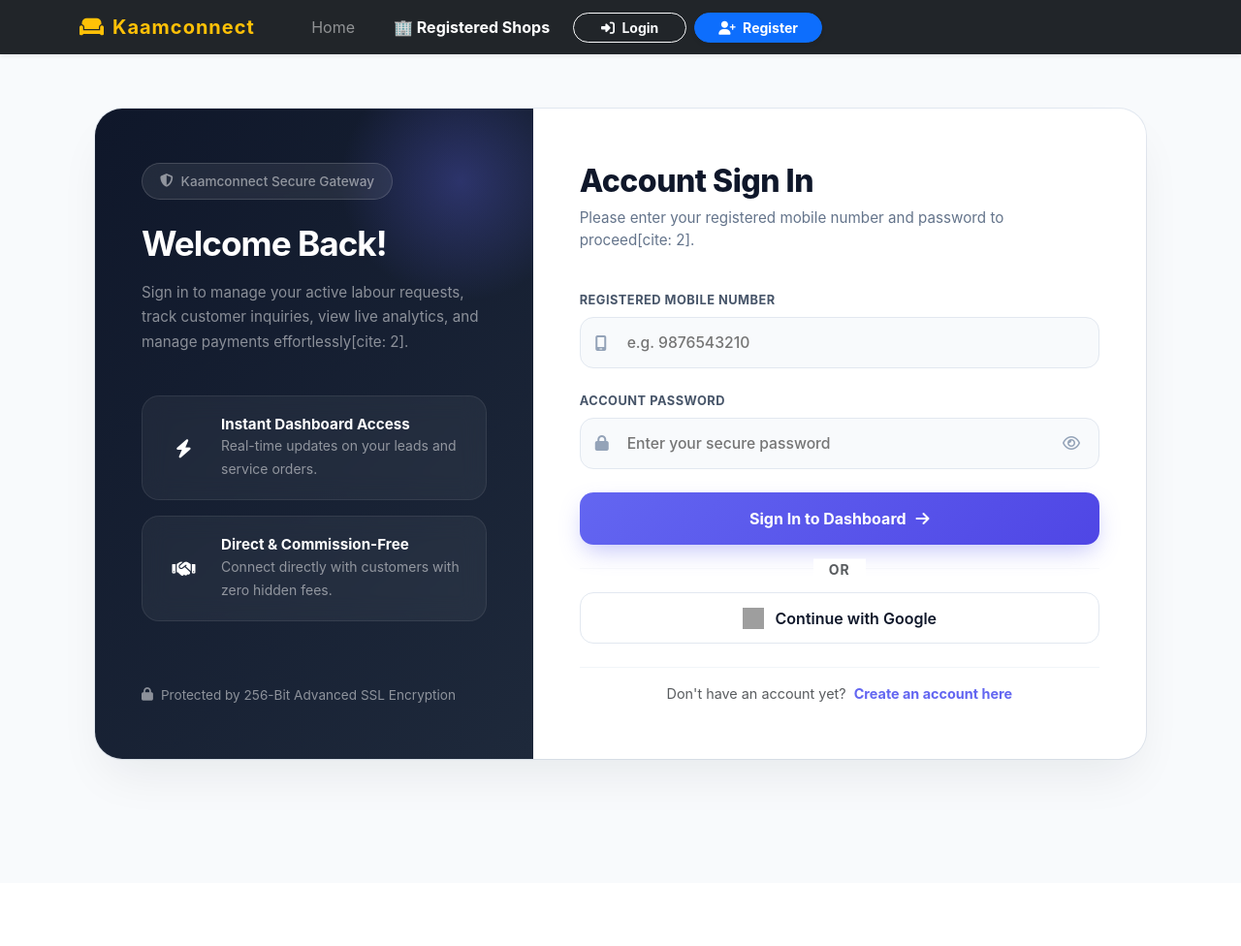
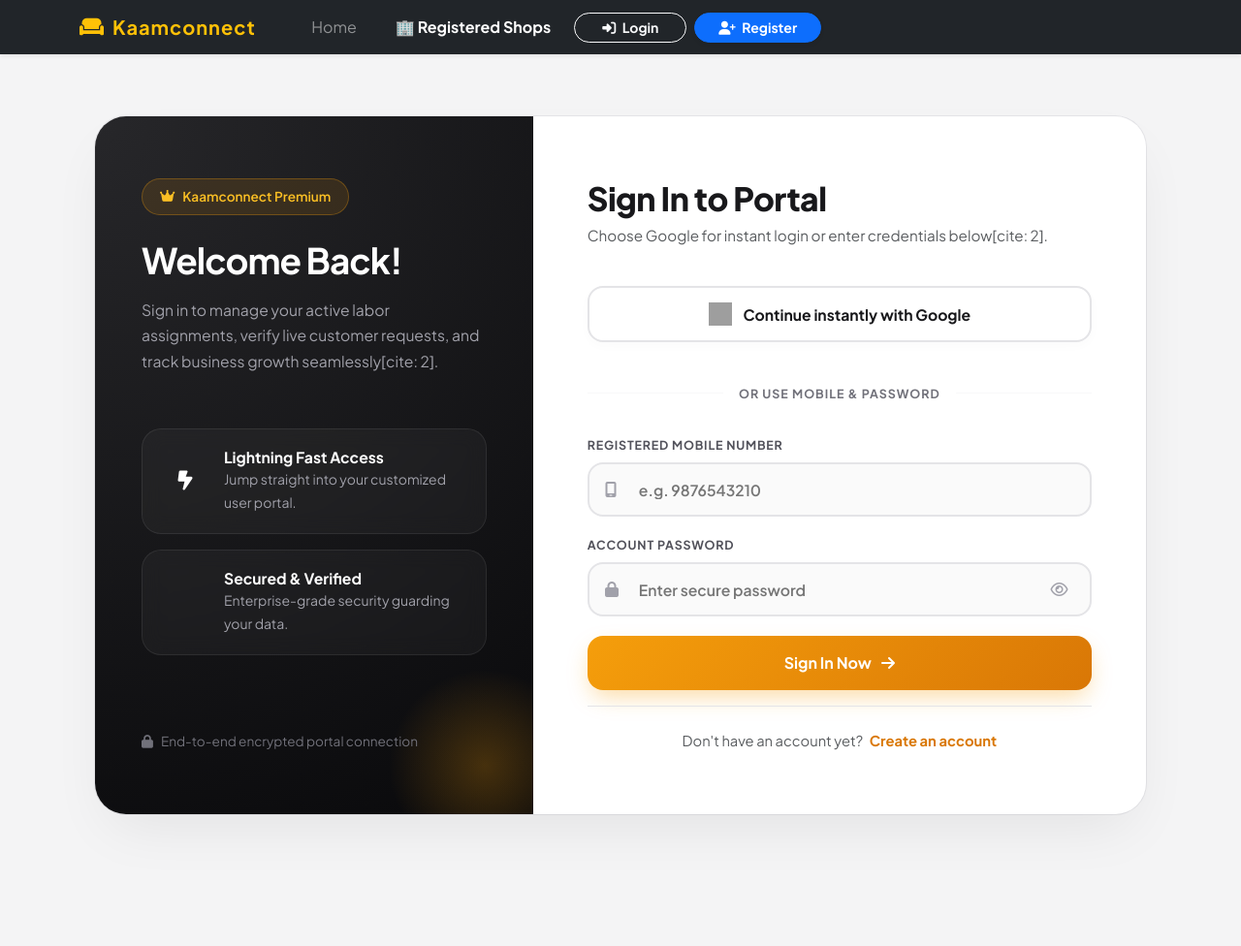
Before and after one commit to kaamconnect01/kaamconnect, a Flask app: page /login in a window 1280 px wide. Shown: the whole page at 97% size. Before the commit the page ends 809 px from the top, so only its background shows below. Run offline with Flask 3, Linux system fonts and the light colour scheme; some libraries are stand-ins or nearby versions; grey boxes are pictures that could not be loaded.

Commit message:
Update login.html

```diff
--- a/templates/login.html
+++ b/templates/login.html
@@ -1,44 +1,45 @@
 {% extends 'base.html' %}
 {% block content %}
 <style>
+    @import url('https://fonts.googleapis.com/css2?family=Plus+Jakarta+Sans:wght@400;500;600;700;800&display=swap');
+
     :root {
-        --primary-color: #6366f1;
-        --primary-hover: #4f46e5;
-        --accent-glow: rgba(99, 102, 241, 0.2);
-        --bg-main: #f8fafc;
+        --brand-amber: #f59e0b;
+        --brand-amber-dark: #d97706;
+        --dark-bg: #09090b;
         --card-bg: #ffffff;
-        --text-main: #0f172a;
-        --text-muted: #64748b;
-        --border-color: #e2e8f0;
+        --text-main: #18181b;
+        --text-muted: #71717a;
+        --border-light: #e4e4e7;
     }
 
     body {
-        background-color: var(--bg-main);
-        font-family: 'Inter', -apple-system, BlinkMacSystemFont, "Segoe UI", Roboto, sans-serif;
+        background-color: #f4f4f5;
+        font-family: 'Plus Jakarta Sans', sans-serif;
     }
 
-    .auth-wrapper {
-        min-height: 85vh;
+    .luxury-login-wrapper {
+        min-height: 88vh;
         display: flex;
         align-items: center;
         justify-content: center;
-        padding: 2rem 1rem;
+        padding: 2.5rem 1rem;
     }
 
-    .auth-container {
+    .luxury-card-container {
         background: var(--card-bg);
-        border-radius: 28px;
-        box-shadow: 0 25px 50px -12px rgba(15, 23, 42, 0.08), 0 0 0 1px var(--border-color);
+        border-radius: 32px;
+        box-shadow: 0 25px 60px -15px rgba(0, 0, 0, 0.08), 0 0 0 1px var(--border-light);
         width: 100%;
         max-width: 1100px;
         overflow: hidden;
     }
 
-    /* Left Brand Panel */
-    .auth-brand-pane {
-        background: linear-gradient(135deg, #0f172a 0%, #1e293b 100%);
+    /* Left Side: Brand Experience */
+    .luxury-brand-side {
+        background: radial-gradient(circle at top left, #27272a 0%, #09090b 100%);
         color: #ffffff;
-        padding: 3.5rem 3rem;
+        padding: 4rem 3rem;
         display: flex;
         flex-direction: column;
         justify-content: space-between;
@@ -46,287 +47,300 @@
         overflow: hidden;
     }
 
-    .auth-brand-pane::before {
+    .luxury-brand-side::after {
         content: '';
         position: absolute;
-        top: -50px;
+        bottom: -50px;
         right: -50px;
-        width: 250px;
-        height: 250px;
-        background: radial-gradient(circle, rgba(99, 102, 241, 0.3) 0%, transparent 70%);
+        width: 200px;
+        height: 200px;
+        background: radial-gradient(circle, rgba(245, 158, 11, 0.25) 0%, transparent 70%);
         border-radius: 50%;
     }
 
-    .brand-badge-pill {
+    .amber-badge {
         display: inline-flex;
         align-items: center;
         gap: 8px;
-        background: rgba(255, 255, 255, 0.08);
-        border: 1px solid rgba(255, 255, 255, 0.15);
+        background: rgba(245, 158, 11, 0.12);
+        border: 1px solid rgba(245, 158, 11, 0.3);
+        color: #fbbf24;
         padding: 8px 18px;
         border-radius: 50px;
         font-size: 0.85rem;
-        font-weight: 500;
-        backdrop-filter: blur(10px);
+        font-weight: 600;
     }
 
-    .feature-card-item {
-        background: rgba(255, 255, 255, 0.05);
+    .feature-point-box {
+        background: rgba(255, 255, 255, 0.04);
         border: 1px solid rgba(255, 255, 255, 0.08);
-        border-radius: 18px;
+        border-radius: 20px;
         padding: 1.25rem;
         margin-bottom: 1rem;
-        transition: all 0.3s ease;
-        backdrop-filter: blur(12px);
+        backdrop-filter: blur(10px);
+        transition: transform 0.3s ease;
     }
 
-    .feature-card-item:hover {
-        background: rgba(255, 255, 255, 0.09);
+    .feature-point-box:hover {
         transform: translateY(-3px);
-        border-color: rgba(99, 102, 241, 0.4);
+        border-color: rgba(245, 158, 11, 0.4);
     }
 
-    /* Right Form Panel */
-    .auth-form-pane {
-        padding: 3.5rem 3rem;
+    /* Right Side: Form Panel */
+    .luxury-form-side {
+        padding: 4rem 3.5rem;
         display: flex;
         flex-direction: column;
         justify-content: center;
     }
 
-    .form-title {
-        font-size: 2rem;
+    .form-heading-title {
+        font-size: 2.1rem;
         font-weight: 800;
         color: var(--text-main);
         letter-spacing: -0.5px;
     }
 
-    .form-subtitle {
-        color: var(--text-muted);
-        font-size: 0.95rem;
+    /* TOP GOOGLE BUTTON STYLING */
+    .btn-top-google {
+        background: #ffffff;
+        border: 2px solid var(--border-light);
+        color: var(--text-main);
+        border-radius: 16px;
+        padding: 0.95rem;
+        font-weight: 700;
+        font-size: 0.98rem;
+        display: flex;
+        align-items: center;
+        justify-content: center;
+        gap: 12px;
+        text-decoration: none;
+        transition: all 0.3s ease;
+        box-shadow: 0 4px 12px rgba(0,0,0,0.02);
     }
 
-    .input-field-group {
-        margin-bottom: 1.5rem;
+    .btn-top-google:hover {
+        background: #fafafa;
+        border-color: var(--brand-amber);
+        transform: translateY(-2px);
+        box-shadow: 0 8px 20px rgba(245, 158, 11, 0.12);
+        color: var(--text-main);
     }
 
-    .input-field-group label {
-        font-size: 0.8rem;
+    .divider-or-text {
+        position: relative;
+        text-align: center;
+        margin: 1.75rem 0;
+    }
+
+    .divider-or-text hr {
+        border-color: var(--border-light);
+    }
+
+    .divider-or-text span {
+        position: absolute;
+        top: 50%;
+        left: 50%;
+        transform: translate(-50%, -50%);
+        background: var(--card-bg);
+        padding: 0 1rem;
+        color: var(--text-muted);
+        font-size: 0.78rem;
         font-weight: 700;
-        color: #475569;
+        letter-spacing: 1px;
+    }
+
+    .input-group-element {
+        margin-bottom: 1.25rem;
+    }
+
+    .input-group-element label {
+        font-size: 0.78rem;
+        font-weight: 700;
+        color: #52525b;
         margin-bottom: 0.5rem;
         text-transform: uppercase;
-        letter-spacing: 0.5px;
+        letter-spacing: 0.8px;
         display: block;
     }
 
-    .custom-input-wrapper {
+    .input-box-wrapper {
         position: relative;
         display: flex;
         align-items: center;
     }
 
-    .input-icon-prefix {
+    .input-icon-left {
         position: absolute;
-        left: 1rem;
-        color: #94a3b8;
+        left: 1.15rem;
+        color: #a1a1aa;
         font-size: 1rem;
-        transition: color 0.3s ease;
         z-index: 2;
         pointer-events: none;
     }
 
-    .form-control-modern {
+    .luxury-form-control {
         width: 100%;
-        padding: 0.85rem 1rem 0.85rem 3rem;
+        padding: 0.9rem 1rem 0.9rem 3.2rem;
         font-size: 0.98rem;
-        border-radius: 14px;
-        border: 1.5px solid var(--border-color);
-        background-color: #f8fafc;
+        border-radius: 16px;
+        border: 2px solid var(--border-light);
+        background-color: #fafafa;
         color: var(--text-main);
-        font-weight: 500;
+        font-weight: 600;
         transition: all 0.25s ease;
     }
 
-    .form-control-modern:focus {
+    .luxury-form-control:focus {
         outline: none;
         background-color: #ffffff;
-        border-color: var(--primary-color);
-        box-shadow: 0 0 0 4px var(--accent-glow);
+        border-color: var(--brand-amber);
+        box-shadow: 0 0 0 4px rgba(245, 158, 11, 0.15);
     }
 
-    .form-control-modern:focus ~ .input-icon-prefix {
-        color: var(--primary-color);
+    .pass-toggle-action {
+        position: absolute;
+        right: 1.15rem;
+        background: none;
+        border: none;
+        color: #a1a1aa;
+        cursor: pointer;
+        font-size: 1rem;
     }
 
-    .password-toggle-action {
-        position: absolute;
-        right: 1rem;
-        background: none;
-        border: none;
-        color: #94a3b8;
-        cursor: pointer;
-        padding: 4px;
-        font-size: 1rem;
-        transition: color 0.2s ease;
-    }
-
-    .password-toggle-action:hover {
+    .pass-toggle-action:hover {
         color: var(--text-main);
     }
 
-    .btn-submit-modern {
-        background: linear-gradient(135deg, #6366f1 0%, #4f46e5 100%);
+    .btn-amber-submit {
+        background: linear-gradient(135deg, #f59e0b 0%, #d97706 100%);
         color: #ffffff;
-        border-radius: 14px;
-        padding: 0.95rem;
+        border-radius: 16px;
+        padding: 1rem;
         font-weight: 700;
         font-size: 1rem;
         border: none;
         width: 100%;
         cursor: pointer;
-        box-shadow: 0 10px 25px -5px rgba(99, 102, 241, 0.4);
-        transition: all 0.3s cubic-bezier(0.16, 1, 0.3, 1);
+        box-shadow: 0 10px 25px -5px rgba(245, 158, 11, 0.4);
+        transition: all 0.3s ease;
         display: flex;
         align-items: center;
         justify-content: center;
         gap: 10px;
+        margin-top: 0.5rem;
     }
 
-    .btn-submit-modern:hover {
+    .btn-amber-submit:hover {
         transform: translateY(-2px);
-        box-shadow: 0 15px 30px -5px rgba(99, 102, 241, 0.5);
-        background: linear-gradient(135deg, #4f46e5 0%, #4338ca 100%);
+        box-shadow: 0 15px 30px -5px rgba(245, 158, 11, 0.5);
+        background: linear-gradient(135deg, #d97706 0%, #b45309 100%);
         color: white;
     }
 
-    .btn-google-modern {
-        background: #ffffff;
-        border: 1.5px solid var(--border-color);
-        color: var(--text-main);
-        border-radius: 14px;
-        padding: 0.85rem;
-        font-weight: 600;
-        transition: all 0.3s ease;
-        display: flex;
-        align-items: center;
-        justify-content: center;
-        gap: 12px;
-        text-decoration: none;
-    }
-
-    .btn-google-modern:hover {
-        background: #f8fafc;
-        border-color: #cbd5e1;
-        transform: translateY(-2px);
-        box-shadow: 0 8px 20px rgba(0, 0, 0, 0.04);
-        color: var(--text-main);
-    }
-
     @media (max-width: 991.98px) {
-        .auth-brand-pane { padding: 2.5rem 1.5rem; }
-        .auth-form-pane { padding: 2.5rem 1.5rem; }
+        .luxury-brand-side { padding: 3rem 2rem; }
+        .luxury-form-side { padding: 3rem 2rem; }
     }
 </style>
 
-<div class="container auth-wrapper">
-    <div class="auth-container row g-0 d-flex flex-column-reverse flex-lg-row">
+<div class="container luxury-login-wrapper">
+    <div class="luxury-card-container row g-0 d-flex flex-column-reverse flex-lg-row">
 
-        <!-- LEFT BRAND PANEL -->
-        <div class="col-lg-5 auth-brand-pane">
+        <!-- LEFT BRAND SIDE -->
+        <div class="col-lg-5 luxury-brand-side">
             <div class="position-relative z-1">
                 <div class="mb-4">
-                    <span class="brand-badge-pill text-white-50">
-                        <i class="fa-solid fa-shield-halved text-indigo-400"></i> Kaamconnect Secure Gateway
+                    <span class="amber-badge">
+                        <i class="fa-solid fa-crown"></i> Kaamconnect Premium
                     </span>
                 </div>
-                <h2 class="fw-bold mb-3" style="font-size: 2.2rem; letter-spacing: -1px;">Welcome Back!</h2>
-                <p class="text-white-50 mb-0" style="font-size: 0.95rem; line-height: 1.7;">
-                    Sign in to manage your active labour requests, track customer inquiries, view live analytics, and manage payments effortlessly[cite: 2].
+                <h2 class="fw-bold mb-3" style="font-size: 2.3rem; letter-spacing: -1px;">Welcome Back!</h2>
+                <p class="text-zinc-400 mb-0" style="font-size: 0.98rem; line-height: 1.7; color: #a1a1aa;">
+                    Sign in to manage your active labor assignments, verify live customer requests, and track business growth seamlessly[cite: 2].
                 </p>
             </div>
 
             <div class="my-4 position-relative z-1">
-                <div class="feature-card-item">
+                <div class="feature-point-box">
                     <div class="d-flex align-items-center">
-                        <div class="rounded-3 bg-indigo-500 bg-opacity-20 text-indigo-300 d-flex align-items-center justify-content-center me-3" style="width: 45px; height: 45px; font-size: 1.2rem; flex-shrink: 0;">
-                            <i class="fa-solid fa-bolt"></i>
+                        <div class="rounded-3 bg-amber-500 bg-opacity-20 text-amber-400 d-flex align-items-center justify-content-center me-3" style="width: 48px; height: 48px; font-size: 1.25rem; flex-shrink: 0;">
+                            <i class="fa-solid fa-bolt-lightning"></i>
                         </div>
                         <div>
-                            <h6 class="mb-0 fw-bold text-white" style="font-size: 0.95rem;">Instant Dashboard Access</h6>
-                            <small class="text-white-50">Real-time updates on your leads and service orders.</small>
+                            <h6 class="mb-0 fw-bold text-white" style="font-size: 0.98rem;">Lightning Fast Access</h6>
+                            <small style="color: #a1a1aa;">Jump straight into your customized user portal.</small>
                         </div>
                     </div>
                 </div>
 
-                <div class="feature-card-item">
+                <div class="feature-point-box">
                     <div class="d-flex align-items-center">
-                        <div class="rounded-3 bg-emerald-500 bg-opacity-20 text-emerald-300 d-flex align-items-center justify-content-center me-3" style="width: 45px; height: 45px; font-size: 1.2rem; flex-shrink: 0;">
-                            <i class="fa-solid fa-handshake"></i>
+                        <div class="rounded-3 bg-emerald-500 bg-opacity-20 text-emerald-400 d-flex align-items-center justify-content-center me-3" style="width: 48px; height: 48px; font-size: 1.25rem; flex-shrink: 0;">
+                            <i class="fa-solid fa-shield-check"></i>
                         </div>
                         <div>
-                            <h6 class="mb-0 fw-bold text-white" style="font-size: 0.95rem;">Direct & Commission-Free</h6>
-                            <small class="text-white-50">Connect directly with customers with zero hidden fees.</small>
+                            <h6 class="mb-0 fw-bold text-white" style="font-size: 0.98rem;">Secured & Verified</h6>
+                            <small style="color: #a1a1aa;">Enterprise-grade security guarding your data.</small>
                         </div>
                     </div>
                 </div>
             </div>
 
             <div class="position-relative z-1 pt-2">
-                <small class="text-white-50 d-flex align-items-center gap-2" style="font-size: 0.85rem;">
-                    <i class="fa-solid fa-lock text-emerald-400"></i> Protected by 256-Bit Advanced SSL Encryption
+                <small class="d-flex align-items-center gap-2" style="font-size: 0.85rem; color: #71717a;">
+                    <i class="fa-solid fa-lock text-amber-400"></i> End-to-end encrypted portal connection
                 </small>
             </div>
         </div>
 
-        <!-- RIGHT FORM PANEL -->
-        <div class="col-lg-7 auth-form-pane">
+        <!-- RIGHT FORM SIDE -->
+        <div class="col-lg-7 luxury-form-side">
             <div class="mb-4">
-                <h3 class="form-title">Account Sign In</h3>
-                <p class="form-subtitle mt-1">Please enter your registered mobile number and password to proceed[cite: 2].</p>
+                <h3 class="form-heading-title">Sign In to Portal</h3>
+                <p class="text-muted mt-1" style="font-size: 0.95rem;">Choose Google for instant login or enter credentials below[cite: 2].</p>
+            </div>
+
+            <!-- GOOGLE BUTTON PLACED AT THE TOP -->
+            <a href="{{ url_for('login_google') }}" class="btn-top-google mb-2">
+                <img src="https://www.svgrepo.com/show/475656/google-color.svg" alt="Google" style="width: 24px; height: 24px;">
+                Continue instantly with Google
+            </a>
+
+            <div class="divider-or-text">
+                <hr>
+                <span>OR USE MOBILE & PASSWORD</span>
             </div>
 
             <form method="POST">
-                <div class="input-field-group">
+                <div class="input-group-element">
                     <label>Registered Mobile Number</label>
-                    <div class="custom-input-wrapper">
-                        <input type="tel" name="mobile" class="form-control-modern" required placeholder="e.g. 9876543210" pattern="[0-9]{10}" maxlength="10">
-                        <i class="fa-solid fa-mobile-screen input-icon-prefix"></i>
+                    <div class="input-box-wrapper">
+                        <input type="tel" name="mobile" class="luxury-form-control" required placeholder="e.g. 9876543210" pattern="[0-9]{10}" maxlength="10">
+                        <i class="fa-solid fa-mobile-screen input-icon-left"></i>
                     </div>
                 </div>
 
-                <div class="input-field-group">
+                <div class="input-group-element">
                     <label>Account Password</label>
-                    <div class="custom-input-wrapper">
-                        <input type="password" id="passwordInput" name="password" class="form-control-modern" required placeholder="Enter your secure password">
-                        <i class="fa-solid fa-lock input-icon-prefix"></i>
-                        <button type="button" class="password-toggle-action" onclick="togglePasswordVisibility()" aria-label="Toggle password visibility">
+                    <div class="input-box-wrapper">
+                        <input type="password" id="passwordInput" name="password" class="luxury-form-control" required placeholder="Enter secure password">
+                        <i class="fa-solid fa-lock input-icon-left"></i>
+                        <button type="button" class="pass-toggle-action" onclick="togglePasswordVisibility()" aria-label="Toggle password visibility">
                             <i class="fa-regular fa-eye" id="toggleIcon"></i>
                         </button>
                     </div>
                 </div>
 
-                <button type="submit" class="btn-submit-modern mb-4">
-                    <span>Sign In to Dashboard</span>
+                <button type="submit" class="btn-amber-submit">
+                    <span>Sign In Now</span>
                     <i class="fa-solid fa-arrow-right"></i>
                 </button>
 
-                <!-- Divider -->
-                <div class="position-relative my-4 text-center">
-                    <hr style="border-color: var(--border-color);">
-                    <span class="position-absolute top-50 start-50 translate-middle px-3 text-muted small fw-bold" style="background-color: var(--card-bg); letter-spacing: 1px;">OR</span>
-                </div>
-
-                <!-- Google Login Button -->
-                <a href="{{ url_for('login_google') }}" class="btn-google-modern w-100 mb-4">
-                    <img src="https://www.svgrepo.com/show/475656/google-color.svg" alt="Google" style="width: 22px; height: 22px;">
-                    Continue with Google
-                </a>
-
-                <div class="text-center pt-3 border-top" style="border-color: #f1f5f9 !important;">
-                    <p class="text-muted small mb-0" style="font-size: 0.9rem;">
+                <div class="text-center pt-4 mt-3 border-top" style="border-color: var(--border-light) !important;">
+                    <p class="text-muted small mb-0" style="font-size: 0.92rem;">
                         Don't have an account yet?
-                        <a href="{{ url_for('signup') }}" class="fw-bold text-decoration-none ms-1" style="color: var(--primary-color);">Create an account here</a>
+                        <a href="{{ url_for('signup') }}" class="fw-bold text-decoration-none ms-1" style="color: #d97706;">Create an account</a>
                     </p>
                 </div>
             </form>
```
